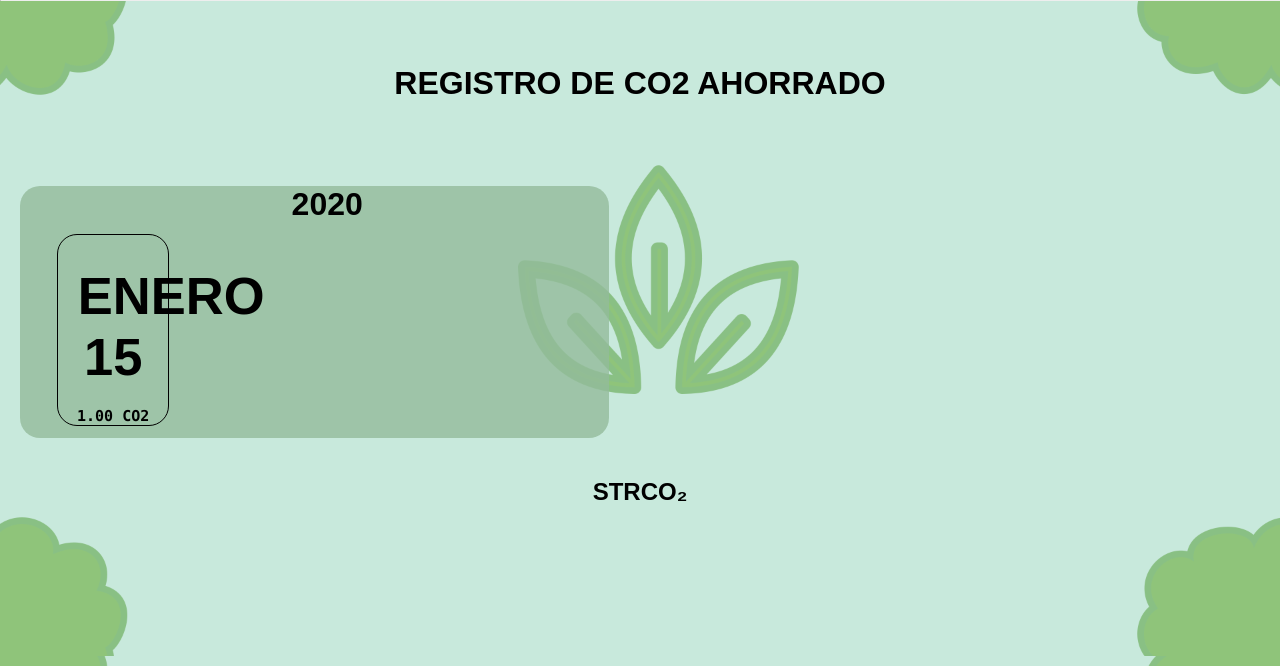
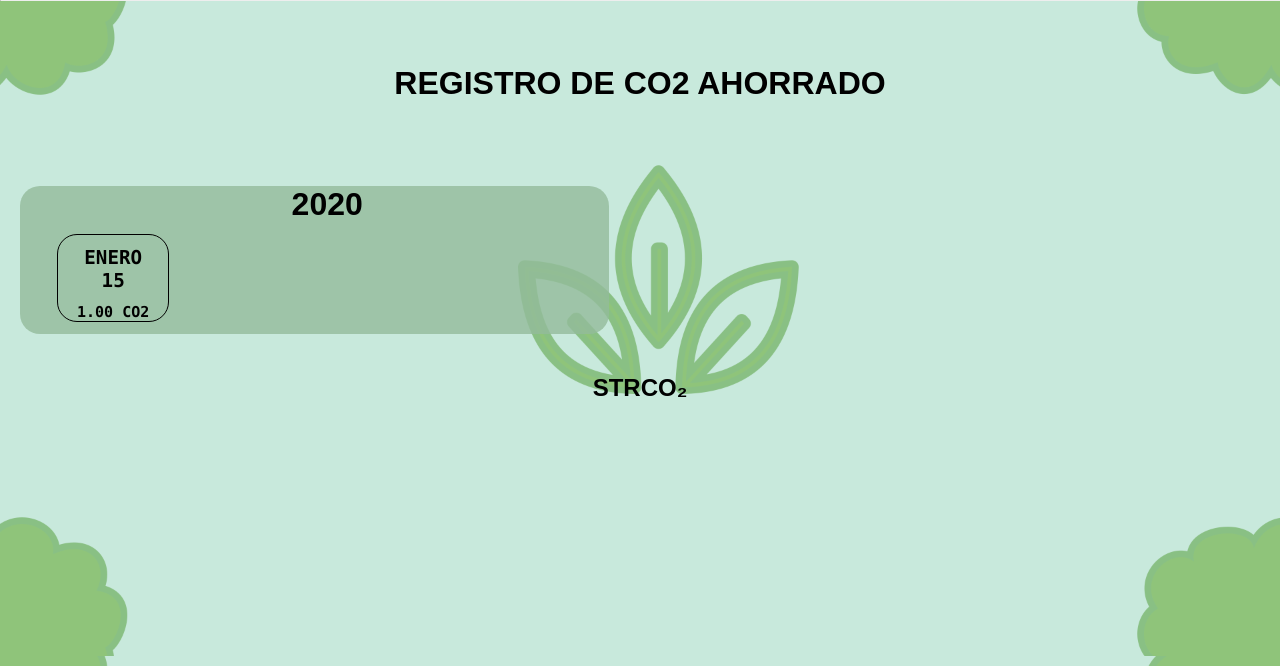
Before and after one commit to CrisJk1/String-Vacio, a Django app: page /Agenda/config/historial in a window 1280 px wide. Shown: the part 64-730 px from the top of the page. Run offline with Django 5.2, Linux system fonts and the light colour scheme; a user stored in the database is signed in; tables that the repository leaves empty hold one stand-in row (values such as "Sample post"); some libraries are stand-ins or nearby versions; some web fonts are replaced.

Commit message:
AvanceHistorial

```diff
--- a/static/css/Config_styles.css
+++ b/static/css/Config_styles.css
@@ -96,7 +96,7 @@ body {
     display: block;
 }
 
-.argumento {
+.mento {
     border-radius: 20px;
     float: left;
     border: 1px solid black;
@@ -109,18 +109,21 @@ body {
     background-size: cover;
     background-position-x: center;
 }
+
+.ahfe {
+    font-size: 80%;
+    padding-bottom: 10%;
+    padding-top: 10%;
+    display: block;
+    text-align: center;
+    font-family: 'Consolas', 'Menlo', 'DejaVu Sans Mono', 'Bitstream Vera Sans Mono', monospace;
+}
+
 .ahorros {
     display: block;
     text-align: center;
     font-family: 'Consolas', 'Menlo', 'DejaVu Sans Mono', 'Bitstream Vera Sans Mono', monospace;
     font-size: 15px;
-}
-
-.fecha {
-    display: block;
-    text-align: center;
-    font-family: 'Consolas', 'Menlo', 'DejaVu Sans Mono', 'Bitstream Vera Sans Mono', monospace;
-    font-size: 10px;
 }
 
 .año {
--- a/templates/Historial.html
+++ b/templates/Historial.html
@@ -37,13 +37,15 @@
                         {% for ahorrado in registro %}
                             {% if ahorrado.Usuario  == usuario %}
                                 {% if ahorrado.Fecha.year == pasado %}
-                                    <div class="argumento">
-                                        <div class="fecha">
+                                    <div class="mento">
+                                        <div class="ahfe">
                                             {% load i18n %}
                                             {% get_current_language as LANGUAGE_CODE %}
                                             {% language 'es' %}
-                                            <h2>{{ahorrado.Fecha|date:"F"|upper}}</h2>
-                                            <h2>{{ahorrado.Fecha.day}}</h2>
+
+                                            <h2 class>{{ ahorrado.Fecha|date:"F"|upper }}</h2>
+                                            <h2 class>{{ ahorrado.Fecha.day }}</h2>
+
                                             {% language LANGUAGE_CODE %}
                                             {% endlanguage %}
                                             {% endlanguage %}
```
